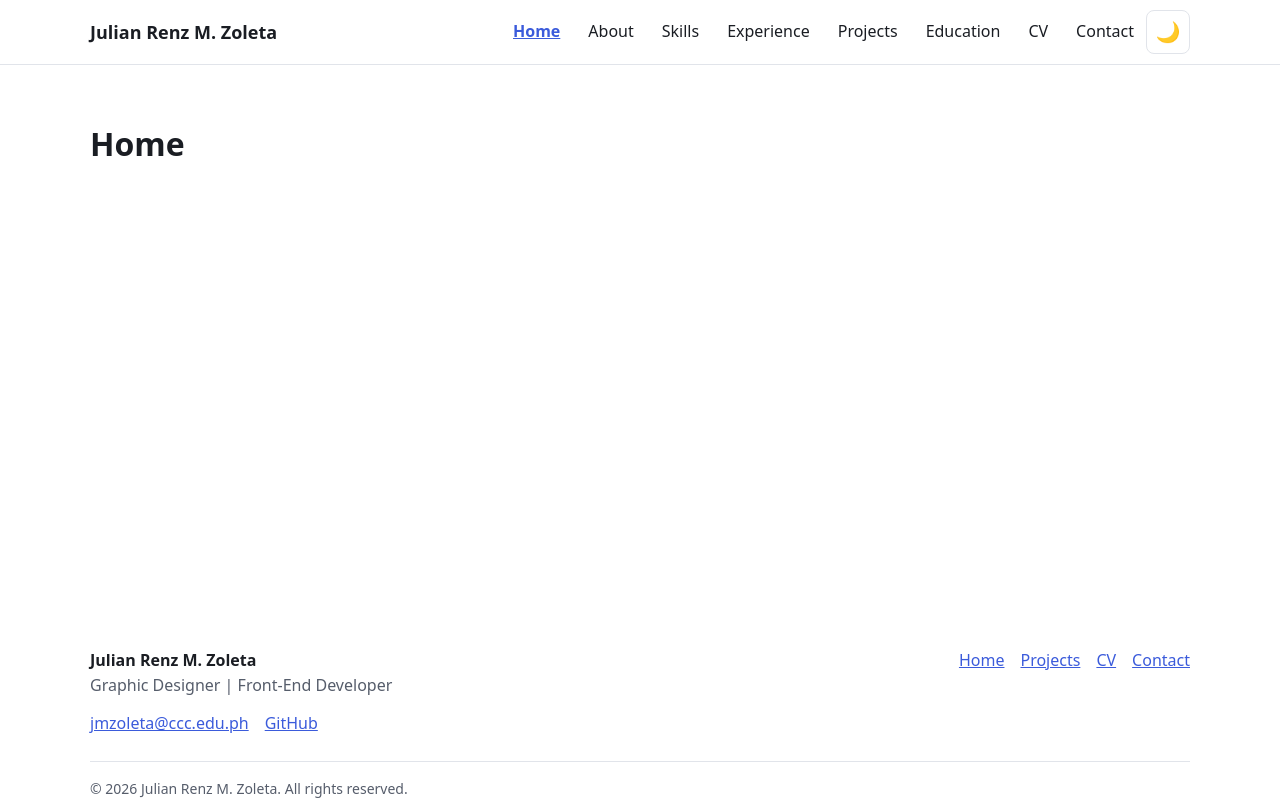
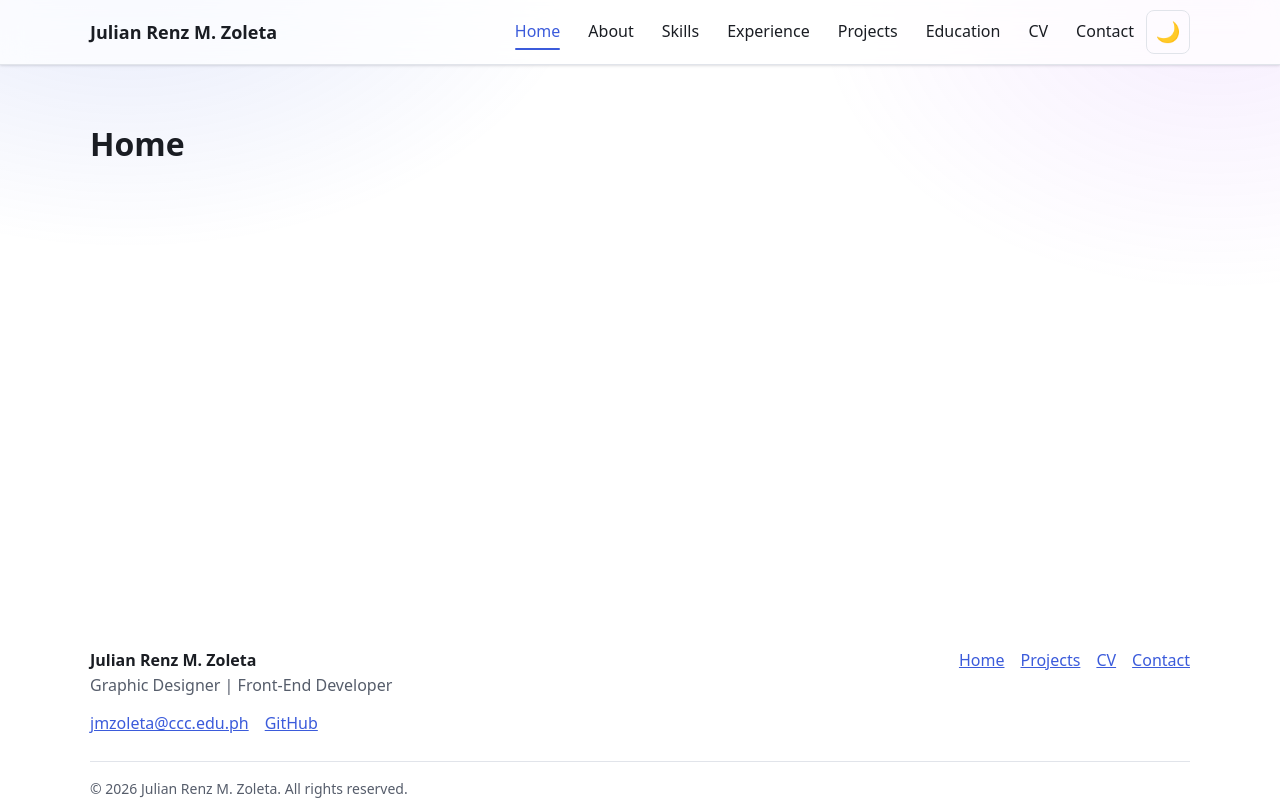
Before and after one commit to ralphbishop/cousin-portfolio, a React (Vite) app in the folder cousin-portfolio/: page / in a window 1280 px wide. Built offline with nearby package versions, Linux system fonts and the light colour scheme.

Commit message:
Add glass navbar and micro-interactions

```diff
--- a/cousin-portfolio/src/index.css
+++ b/cousin-portfolio/src/index.css
@@ -1,3 +1,56 @@
+/* =====================================================
+   Design tokens
+   ===================================================== */
+:root {
+  color-scheme: light;
+
+  /* colors */
+  --bg: #ffffff;
+  --surface: #f4f5f8;
+  --text: #1a1d23;
+  --muted: #565d6b;
+  --border: #e1e4ea;
+  --accent: #3b5bdb;
+  --accent-contrast: #ffffff;
+
+  /* shape + layout */
+  --radius: 0.5rem;
+  --max-width: 1100px;
+
+  /* effects: glass, depth, motion */
+  --glass-bg: rgba(255, 255, 255, 0.72);
+  --glass-blur: 14px;
+  --blob-1: rgba(59, 91, 219, 0.14);
+  --blob-2: rgba(168, 85, 247, 0.1);
+  --shadow-sm: 0 1px 2px rgba(16, 24, 40, 0.06), 0 1px 3px rgba(16, 24, 40, 0.08);
+  --shadow-md: 0 8px 24px rgba(16, 24, 40, 0.1);
+  --ease: cubic-bezier(0.2, 0.7, 0.2, 1);
+  --dur: 180ms;
+}
+
+/* Dark theme: only the variables change.
+   Note: no space between :root and [data-theme] */
+:root[data-theme='dark'] {
+  color-scheme: dark;
+
+  --bg: #0f1218;
+  --surface: #181c25;
+  --text: #e8eaf0;
+  --muted: #a3aab8;
+  --border: #2a303c;
+  --accent: #7b93ff;
+  --accent-contrast: #0f1218;
+
+  --glass-bg: rgba(24, 28, 37, 0.72);
+  --blob-1: rgba(123, 147, 255, 0.18);
+  --blob-2: rgba(168, 85, 247, 0.14);
+  --shadow-sm: 0 1px 2px rgba(0, 0, 0, 0.5);
+  --shadow-md: 0 10px 30px rgba(0, 0, 0, 0.5);
+}
+
+/* =====================================================
+   Base
+   ===================================================== */
 *,
 *::before,
 *::after {
@@ -6,17 +59,29 @@
 
 body {
   margin: 0;
-  font-family: 'system-ui', -apple-system, 'Segoe UI', Roboto, sans-serif;
+  font-family: system-ui, -apple-system, 'Segoe UI', Roboto, sans-serif;
   line-height: 1.6;
   color: var(--text);
   background: var(--bg);
+}
+
+/* soft background glow (gives the glass something to blur) */
+body::before {
+  content: '';
+  position: fixed;
+  inset: 0;
+  z-index: -1;
+  pointer-events: none;
+  background:
+    radial-gradient(42rem 28rem at 10% -8%, var(--blob-1), transparent 70%),
+    radial-gradient(36rem 26rem at 95% 0%, var(--blob-2), transparent 70%);
 }
 
 a {
   color: var(--accent);
 }
 
-::focus-visible {
+:focus-visible {
   outline: 3px solid var(--accent);
   outline-offset: 2px;
 }
@@ -26,6 +91,7 @@ a {
   margin-inline: auto;
 }
 
+/* visually hidden, but still read by screen readers */
 .sr-only {
   position: absolute;
   width: 1px;
@@ -38,68 +104,29 @@ a {
   border: 0;
 }
 
-nav ul {
-  display: flex;
-  flex-wrap: wrap;
-  gap: 1rem;
-  list-style: none;
-  margin: 0;
-  padding: 1rem;
-}
-
-nav a.active {
-  font-weight: 700;
-  text-decoration: underline;
-}
-
 main {
   padding-block: 2rem;
 }
 
-.main-nav {
-  display: none;
-  position: absolute;
-  top: 100%;
-  left: 0;
-  right: 0;
-  background: var(--bg);
-  border-bottom: 1px solid var(--border);
-}
-
-.main-nav.open {
-  display: block;
-}
-
-.main-nav ul {
-  display: flex;
-  flex-direction: column;
-  margin: 0;
-  padding: 0.5rem  0;
-  list-style: none;
-}
-
-.main-nav a {
-  display: block;
-  padding: 0.75rem 1rem;
-  color: var(--text);
-  text-decoration: none;
-}
-
-.main-nav a:hover {
-  background: var(--surface);
-}
-
-.main-nav a.active {
-  color: var(--accent);
-  font-weight: 600;
-}
-
+/* =====================================================
+   Header / navbar (mobile first)
+   ===================================================== */
 .site-header {
   position: sticky;
   top: 0;
   z-index: 10;
-  background: var(--bg);
+  background: var(--bg); /* solid fallback */
   border-bottom: 1px solid var(--border);
+  box-shadow: var(--shadow-sm);
+}
+
+/* glass effect, only if the browser supports blur */
+@supports (backdrop-filter: blur(1px)) or (-webkit-backdrop-filter: blur(1px)) {
+  .site-header {
+    background: var(--glass-bg);
+    -webkit-backdrop-filter: blur(var(--glass-blur)) saturate(160%);
+    backdrop-filter: blur(var(--glass-blur)) saturate(160%);
+  }
 }
 
 .header-inner {
@@ -122,6 +149,7 @@ main {
   gap: 0.5rem;
 }
 
+/* theme toggle + hamburger button */
 .menu-toggle,
 .theme-toggle {
   width: 2.75rem;
@@ -132,13 +160,87 @@ main {
   border: 1px solid var(--border);
   border-radius: var(--radius);
   cursor: pointer;
+  transition:
+    background-color var(--dur) var(--ease),
+    transform var(--dur) var(--ease),
+    box-shadow var(--dur) var(--ease);
 }
 
 .menu-toggle:hover,
 .theme-toggle:hover {
   background: var(--surface);
+  box-shadow: var(--shadow-sm);
 }
 
+.menu-toggle:active,
+.theme-toggle:active {
+  transform: scale(0.94);
+}
+
+.theme-toggle span {
+  display: inline-block;
+  transition: transform var(--dur) var(--ease);
+}
+
+.theme-toggle:hover span {
+  transform: rotate(20deg) scale(1.1);
+}
+
+/* mobile menu (dropdown) */
+.main-nav {
+  display: none;
+  position: absolute;
+  top: 100%;
+  left: 0;
+  right: 0;
+  background: var(--bg);
+  border-bottom: 1px solid var(--border);
+  box-shadow: var(--shadow-md);
+}
+
+.main-nav.open {
+  display: block;
+  animation: menu-in var(--dur) var(--ease);
+}
+
+.main-nav ul {
+  display: flex;
+  flex-direction: column;
+  margin: 0;
+  padding: 0.5rem 0;
+  list-style: none;
+}
+
+.main-nav a {
+  display: block;
+  padding: 0.75rem 1rem;
+  color: var(--text);
+  font-weight: 500; /* same weight for all links so nothing "jumps" */
+  text-decoration: none;
+}
+
+.main-nav a:hover {
+  background: var(--surface);
+}
+
+.main-nav a.active {
+  color: var(--accent);
+}
+
+@keyframes menu-in {
+  from {
+    opacity: 0;
+    transform: translateY(-8px);
+  }
+  to {
+    opacity: 1;
+    transform: none;
+  }
+}
+
+/* =====================================================
+   App shell + footer
+   ===================================================== */
 .app-shell {
   display: flex;
   flex-direction: column;
@@ -150,11 +252,10 @@ main {
   flex: 1;
 }
 
-/* Footer*/
 .site-footer {
   margin-top: 2rem;
   padding-block: 2rem 1rem;
-  background: var (--surface);
+  background: var(--surface);
   border-top: 1px solid var(--border);
 }
 
@@ -191,6 +292,9 @@ main {
   font-size: 0.875rem;
 }
 
+/* =====================================================
+   Tablet / desktop
+   ===================================================== */
 @media (min-width: 700px) {
   .footer-inner {
     grid-template-columns: 1fr 1fr;
@@ -213,6 +317,7 @@ main {
     margin-left: auto;
     background: transparent;
     border: 0;
+    box-shadow: none;
   }
 
   .main-nav ul {
@@ -222,57 +327,45 @@ main {
   }
 
   .main-nav a {
+    position: relative;
     padding: 0.5rem 0.75rem;
     border-radius: var(--radius);
   }
+
+  .main-nav a:hover {
+    background: transparent;
+  }
+
+  /* animated underline */
+  .main-nav a::after {
+    content: '';
+    position: absolute;
+    left: 0.75rem;
+    right: 0.75rem;
+    bottom: 0.2rem;
+    height: 2px;
+    background: var(--accent);
+    border-radius: 2px;
+    transform: scaleX(0);
+    transform-origin: left;
+    transition: transform var(--dur) var(--ease);
+  }
+
+  .main-nav a:hover::after,
+  .main-nav a.active::after {
+    transform: scaleX(1);
+  }
 }
 
-:root {
-  color-scheme: light;
-
-  --bg: #ffffff;
-  --surface: #f4f5f8;
-  --text: #1a1d23;
-  --muted: #565d6b;
-  --border: #e1e4ea;
-  --accent: #3b5bdb;
-  --accent-contrast: #ffffff;
-
-  --radius: 0.5rem;
-  --max-width: 1100px;
-
+/* =====================================================
+   Respect "reduce motion" settings (keep this last)
+   ===================================================== */
+@media (prefers-reduced-motion: reduce) {
+  *,
+  *::before,
+  *::after {
+    animation-duration: 0.01ms !important;
+    animation-iteration-count: 1 !important;
+    transition-duration: 0.01ms !important;
+  }
 }
-
-:root[data-theme='dark'] {
-  color-scheme: dark;
-
-  --bg: #0f1218;
-  --surface: #181c25;
-  --text: #e8eaf0;
-  --muted: #a3aab8;
-  --border: #2a303c;
-  --accent: #7b93ff;
-  --accent-contrast: #0f1218;
-}
-
-.header-actions {
-  display: flex;
-  align-items: center;
-  gap: 0.5rem;
-}
-
-.theme-toggle {
-  width: 2.75rem;
-  height: 2.75rem;
-  font-size: 1.25rem;
-  color: var(--text);
-  background: none;
-  border: 1px solid var(--border);
-  border-radius: var(--radius);
-  cursor: pointer;
-}
-
-.theme-toggle:hover,
-.menu-toggle:hover {
-  background: var(--surface);
-}
```
